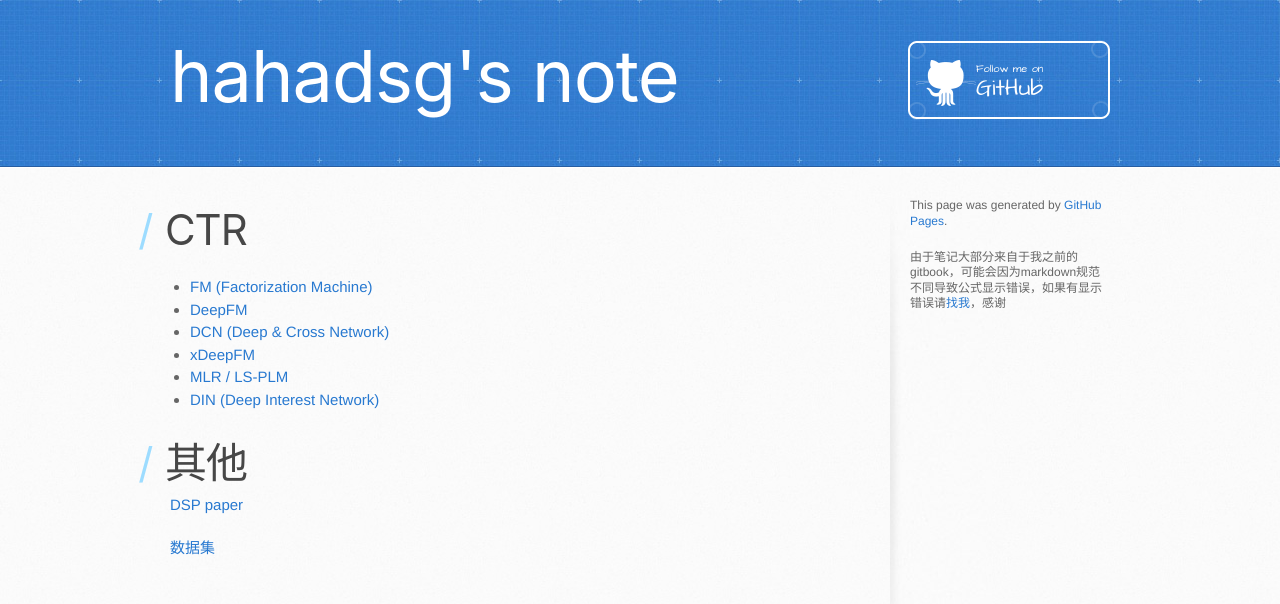
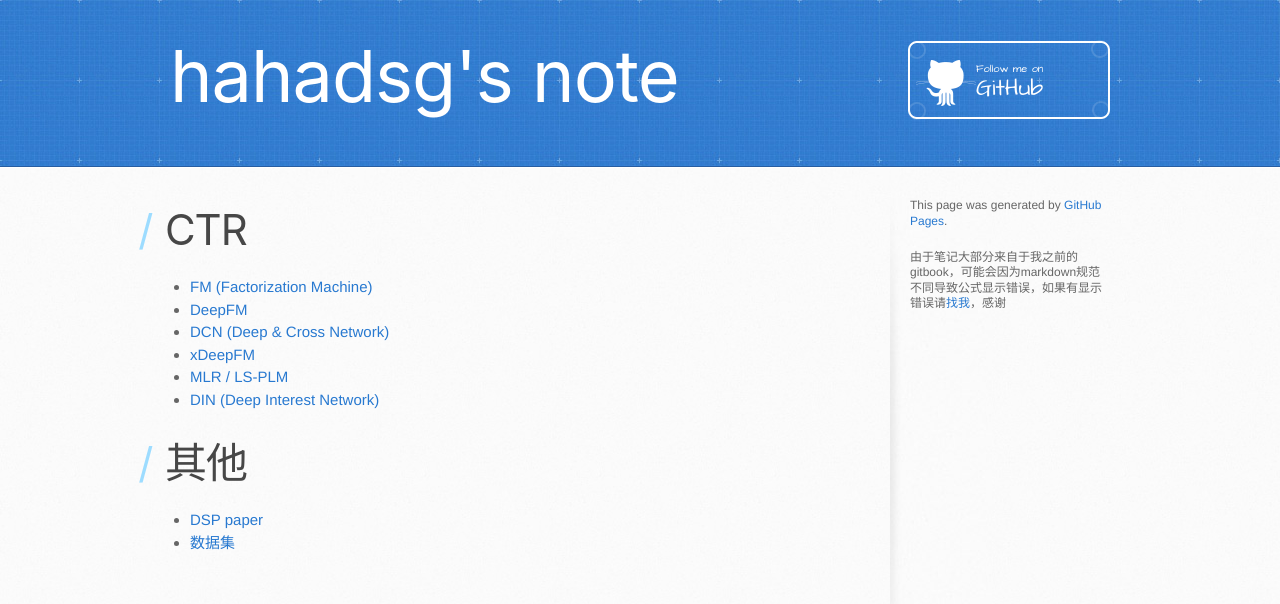
Before and after one commit to hahadsg/hahadsg.github.io, a Jekyll site: the page built from ComputationalAdvertising/index.md, in a window 1280 px wide. Shown: the top 604 px of the page. Built offline with Jekyll 4.4.1, drawn with Linux system fonts in a browser that asks for light colours; our own code applies the rules of GitHub Pages for plain Markdown files; the repository's description, which GitHub fills in, is left out.

```diff
--- a/ComputationalAdvertising/index.md
+++ b/ComputationalAdvertising/index.md
@@ -13,6 +13,5 @@ title: 计算广告
 
 # 其他
 
-[DSP paper](https://github.com/wnzhang/rtb-papers/)
-
-[数据集](./Other/datasets.md)
+* [DSP paper](https://github.com/wnzhang/rtb-papers/)
+* [数据集](./Other/datasets.md)
```
